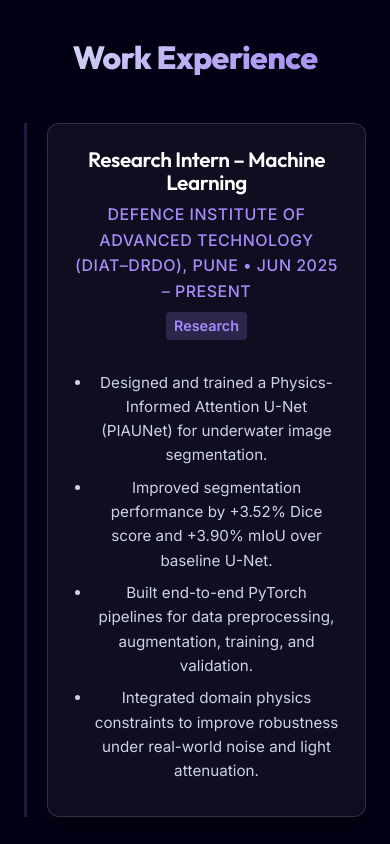
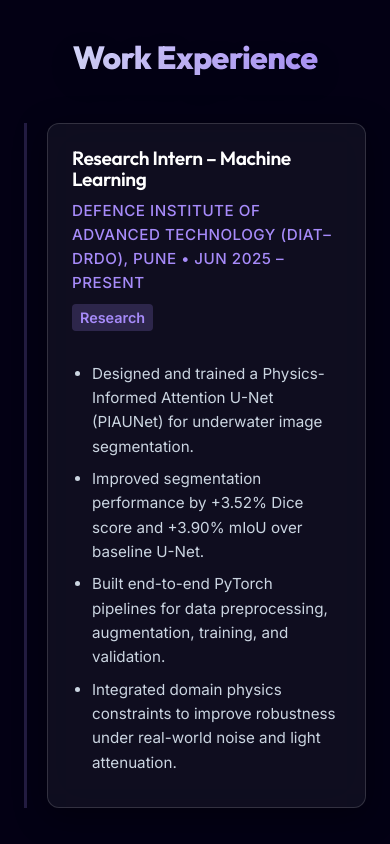
Before and after one commit to MahboobAlam0/portfolio, a React (Create React App) app: page / in a window 390 px wide. Shown: the part 1300-2144 px from the top of the page. Built offline with nearby package versions, Linux system fonts and the light colour scheme.

Commit message:
Fix: Improve mobile typography and alignment for Education section

```diff
--- a/src/styles/Education.css
+++ b/src/styles/Education.css
@@ -77,12 +77,21 @@
     .resume-card {
         padding: 1.5rem;
         margin-left: 0;
-        text-align: center;
-        /* Optional: Center text for better mobile balance */
+        text-align: left;
+        /* Restore left alignment for professionalism */
+        margin-bottom: 1.5rem;
+    }
+
+    .resume-card h3 {
+        font-size: 1.2rem;
+        /* Reduce header size slightly */
+    }
+
+    .resume-card .subtitle {
+        font-size: 0.95rem;
     }
 
     .resume-card::before {
         display: none;
-        /* Remove timeline dot */
     }
 }
```
